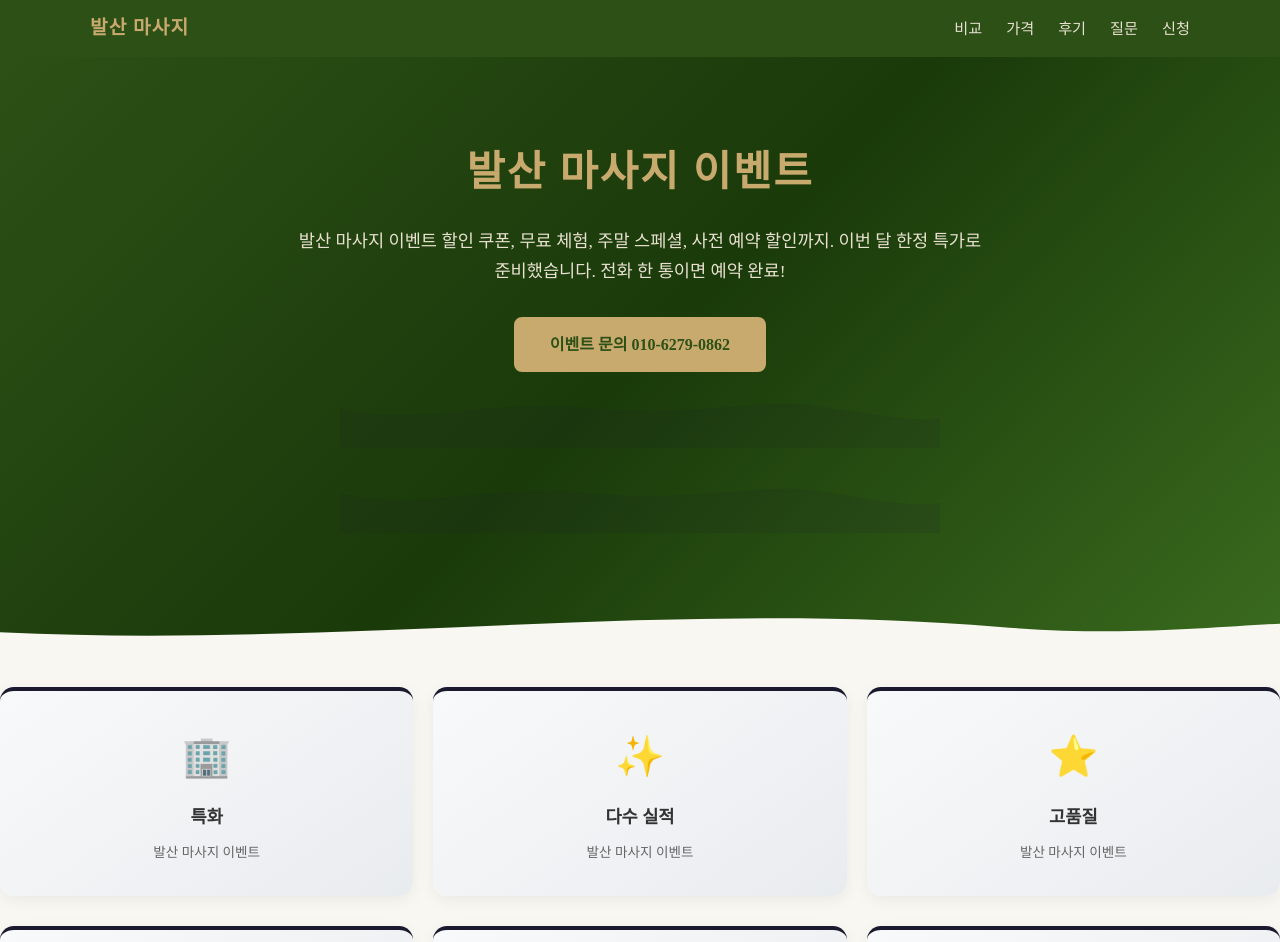
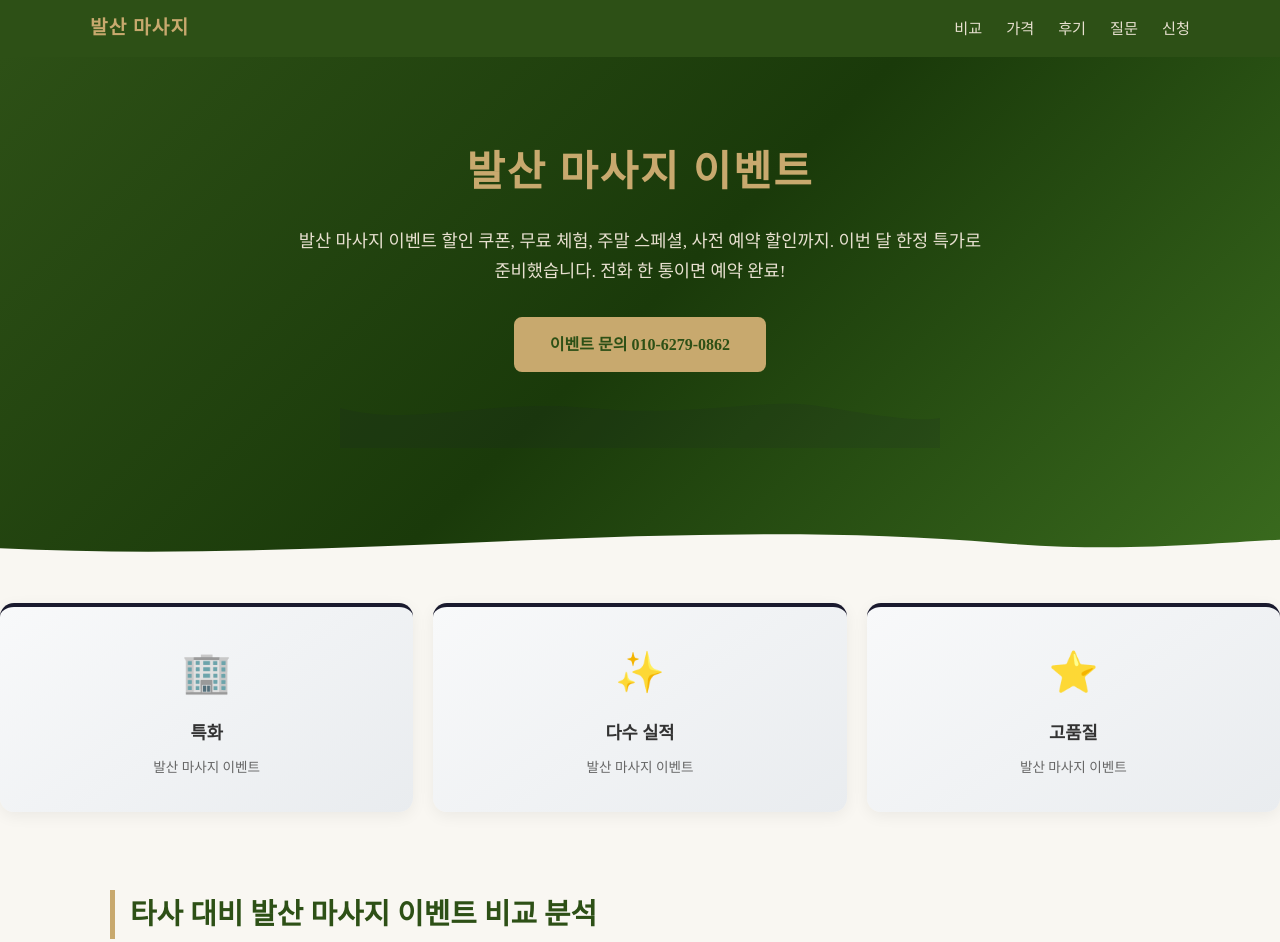
Before and after one commit to sarakinhceo-gif/bp-t3b04-bs-massage-evt, a plain HTML site: page index.html in a window 1280 px wide. Shown: the top 942 px of the page. Drawn offline with Linux system fonts and the light colour scheme.

```diff
--- a/index.html
+++ b/index.html
@@ -1,6 +1,7 @@
 <!DOCTYPE html>
 <html lang="ko">
 <head>
+<meta name="google-site-verification" content="F32kHv2Z2l7Pnp-skgjTn2vjXGDJt_lT8uMiMQZFTP0" />
     <meta charset="UTF-8">
     <meta name="viewport" content="width=device-width, initial-scale=1.0">
     <title>발산 마사지 이벤트 | 발산 마사지 010-6279-0862</title>
@@ -168,27 +169,7 @@
     <a href="tel:010-6279-0862" class="bx-body-w0kc">이벤트 문의 010-6279-0862</a>
 
 <div class="seo-visual-divider" role="separator" aria-label="발산 마사지 이벤트 섹션 구분" style="margin:16px 0"><svg viewBox="0 0 1200 120" style="width:100%;height:60px"><path d="M0,40 C150,80 300,20 500,40 C700,60 850,20 950,35 C1050,50 1150,70 1200,60 L1200,120 L0,120Z" fill="#1a1a2e" opacity="0.12"/></svg></div>
-
-<div class="seo-visual-divider" role="separator" aria-label="발산 마사지 이벤트 섹션 구분" style="margin:16px 0"><svg viewBox="0 0 1200 120" style="width:100%;height:60px"><path d="M0,40 C150,80 300,20 500,40 C700,60 850,20 950,35 C1050,50 1150,70 1200,60 L1200,120 L0,120Z" fill="#1a1a2e" opacity="0.12"/></svg></div>
 </section>
-
-<!-- SEO Visual 2: 마사지 서비스 카드 -->
-<div class="seo-visual-cards" role="img" aria-label="발산 마사지 이벤트 마사지 — 신뢰할 수 있는 서비스"
-     style="display:grid;grid-template-columns:repeat(auto-fit,minmax(240px,1fr));gap:20px;margin:30px 0">
-  <div style="background:linear-gradient(145deg,#f8f9fa,#e9ecef);border-radius:14px;padding:32px 24px;text-align:center;box-shadow:0 4px 16px rgba(0,0,0,.06);border-top:4px solid #1a1a2e">
-    <div style="font-size:2.5em;margin-bottom:12px">🏢</div>
-    <div style="font-weight:700;font-size:1.1em;color:#333">특화</div>
-    <div style="color:#666;font-size:.85em;margin-top:8px">발산 마사지 이벤트</div>
-  </div><div style="background:linear-gradient(145deg,#f8f9fa,#e9ecef);border-radius:14px;padding:32px 24px;text-align:center;box-shadow:0 4px 16px rgba(0,0,0,.06);border-top:4px solid #1a1a2e">
-    <div style="font-size:2.5em;margin-bottom:12px">✨</div>
-    <div style="font-weight:700;font-size:1.1em;color:#333">다수 실적</div>
-    <div style="color:#666;font-size:.85em;margin-top:8px">발산 마사지 이벤트</div>
-  </div><div style="background:linear-gradient(145deg,#f8f9fa,#e9ecef);border-radius:14px;padding:32px 24px;text-align:center;box-shadow:0 4px 16px rgba(0,0,0,.06);border-top:4px solid #1a1a2e">
-    <div style="font-size:2.5em;margin-bottom:12px">⭐</div>
-    <div style="font-weight:700;font-size:1.1em;color:#333">고품질</div>
-    <div style="color:#666;font-size:.85em;margin-top:8px">발산 마사지 이벤트</div>
-  </div>
-</div>
 
 <!-- SEO Visual 2: 마사지 서비스 카드 -->
 <div class="seo-visual-cards" role="img" aria-label="발산 마사지 이벤트 마사지 — 신뢰할 수 있는 서비스"
```
